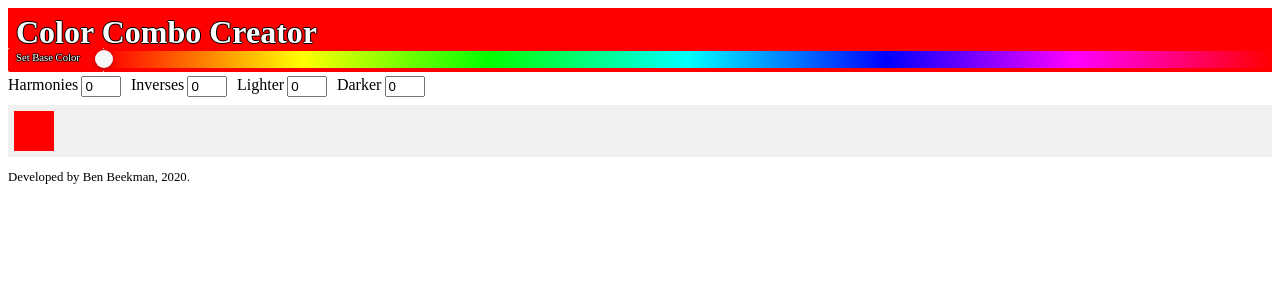
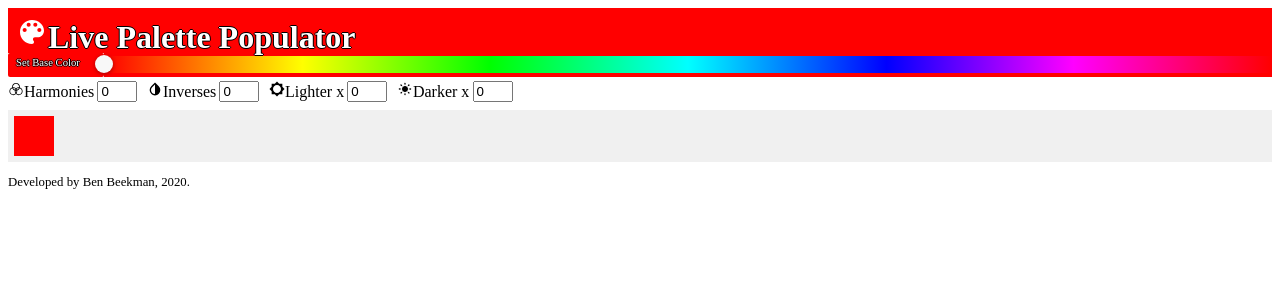
Before and after one commit to beekman/color-combo-creator, a React app: page / in a window 1280 px wide. Shown: the top 300 px of the page. Built offline with nearby package versions, Linux system fonts and the light colour scheme.

Commit message:
UX improvements: entire banner now opens colorpicker, svg icons for toolbar and logo, hover explanations for each option using title tag

```diff
--- a/package.json
+++ b/package.json
@@ -27,7 +27,8 @@
   "dependencies": {
     "react": "16.13.1",
     "react-color": "2.18.0",
-    "react-dom": "16.13.1"
+    "react-dom": "16.13.1",
+    "react-icons": "3.10.0"
   },
   "devDependencies": {
     "@babel/core": "7.9.0",
--- a/src/components/VariationsControls/VariationsControls.js
+++ b/src/components/VariationsControls/VariationsControls.js
@@ -1,6 +1,9 @@
 import React, { useEffect, useState } from 'react';
 import styles from './VariationsControls.css';
 import { getHarmonies, getInverses, getBaseHarmoniesAndInversesColorList, getLighters, getDarkers } from '../../utils/colorUtils';
+import { MdInvertColors, MdBrightnessLow } from 'react-icons/md';
+import { IoIosColorFilter } from 'react-icons/io';
+import { TiAdjustBrightness } from 'react-icons/ti';
 
 const VariationsControls = (color) => {
   const [harmonyQuantity, setHarmonyQuantity] = useState('0');
@@ -47,7 +50,7 @@ const VariationsControls = (color) => {
       });
     }
   };
-  const baseSwatch= makeColorSwatches(color.hsl);
+  const baseSwatch = makeColorSwatches(color.hsl);
   const harmonySwatches = makeColorSwatches(hslHarmonies);
   const inverseSwatches = makeColorSwatches(hslInverses);
   const lighterSwatches = makeColorSwatches(hslLighters);
@@ -56,10 +59,10 @@ const VariationsControls = (color) => {
   return (
     <>
       <div className={styles.VariationsControls} style={{ background: `hsl(${color.h}, ${color.s * 100}%, ${color.l * 100}%)` }}>
-        <label htmlFor="harmonyQuantity">Harmonies</label><input type="number" id="harmonyQuantity" value={harmonyQuantity} onChange={({ target }) => setHarmonyQuantity(target.value)} />
-        <label htmlFor="inverseQuantity">Inverses</label><input type="number" id="inverseQuantity" value={inverseQuantity} onChange={({ target }) => setInverseQuantity(target.value)} />
-        <label htmlFor="lighterQuantity">Lighter</label><input type="number" id="lighterQuantity" value={lighterQuantity} onChange={({ target }) => setLighterQuantity(target.value)} />
-        <label htmlFor="darkerQuantity">Darker</label><input type="number" id="darkerQuantity" value={darkerQuantity} onChange={({ target }) => setDarkerQuantity(target.value)} />
+        <label htmlFor="harmonyQuantity" title="Complementary colors to generate, evenly spaced around the color wheel. Best results are found between 2 (for a triadic color scheme) and 5"><IoIosColorFilter />Harmonies</label><input type="number" id="harmonyQuantity" value={harmonyQuantity} onChange={({ target }) => setHarmonyQuantity(target.value)} />
+        <label htmlFor="inverseQuantity" title="Colors opposite from the base & harmonic colors on the color wheel"><MdInvertColors />Inverses</label><input type="number" id="inverseQuantity" value={inverseQuantity} onChange={({ target }) => setInverseQuantity(target.value)} />
+        <label htmlFor="lighterQuantity" title="Lighter color sets to generate from the base, harmonies, and inverses"><MdBrightnessLow />Lighter x</label><input type="number" id="lighterQuantity" value={lighterQuantity} onChange={({ target }) => setLighterQuantity(target.value)} />
+        <label htmlFor="darkerQuantity"><TiAdjustBrightness />Darker x</label><input type="number" id="darkerQuantity" value={darkerQuantity} onChange={({ target }) => setDarkerQuantity(target.value)} />
       </div>
 
       <section className={styles.ColorMatches}>
--- a/src/containers/PalettePicker.js
+++ b/src/containers/PalettePicker.js
@@ -3,6 +3,7 @@ import reactCSS from 'reactcss';
 import VariationsControls from '../components/VariationsControls/VariationsControls';
 import Footer from '../components/Footer/Footer';
 import { PhotoshopPicker, HuePicker } from 'react-color';
+import { IoMdColorPalette } from 'react-icons/io';
 
 class PalettePicker extends React.Component {
   state = {
@@ -41,6 +42,9 @@ class PalettePicker extends React.Component {
         wrapper: {
           display: 'block',
           background: `rgba(${this.state.color.r}, ${this.state.color.g}, ${this.state.color.b}, ${this.state.color.a})`,
+        },
+        header: {
+          cursor: 'pointer',
         },
         logo: {
           textShadow: '-1px 0 black, 0 1px black, 1px 0 black, 0 -1px black',
@@ -95,8 +99,9 @@ class PalettePicker extends React.Component {
       <>
 
         <div style={styles.wrapper}>
-          <header>
-            <h1 style={styles.logo}>Color Combo Creator</h1>
+          <header onClick={this.handleClick} style={styles.header}>
+
+            <h1 style={styles.logo}> <IoMdColorPalette />Live Palette Populator</h1>
           </header>
           <div style={styles.flex}>
             <div style={styles.swatch} onClick={this.handleClick}>
```
Also changed, not shown: 1 other file (tests, documents, lock files or other folders).
